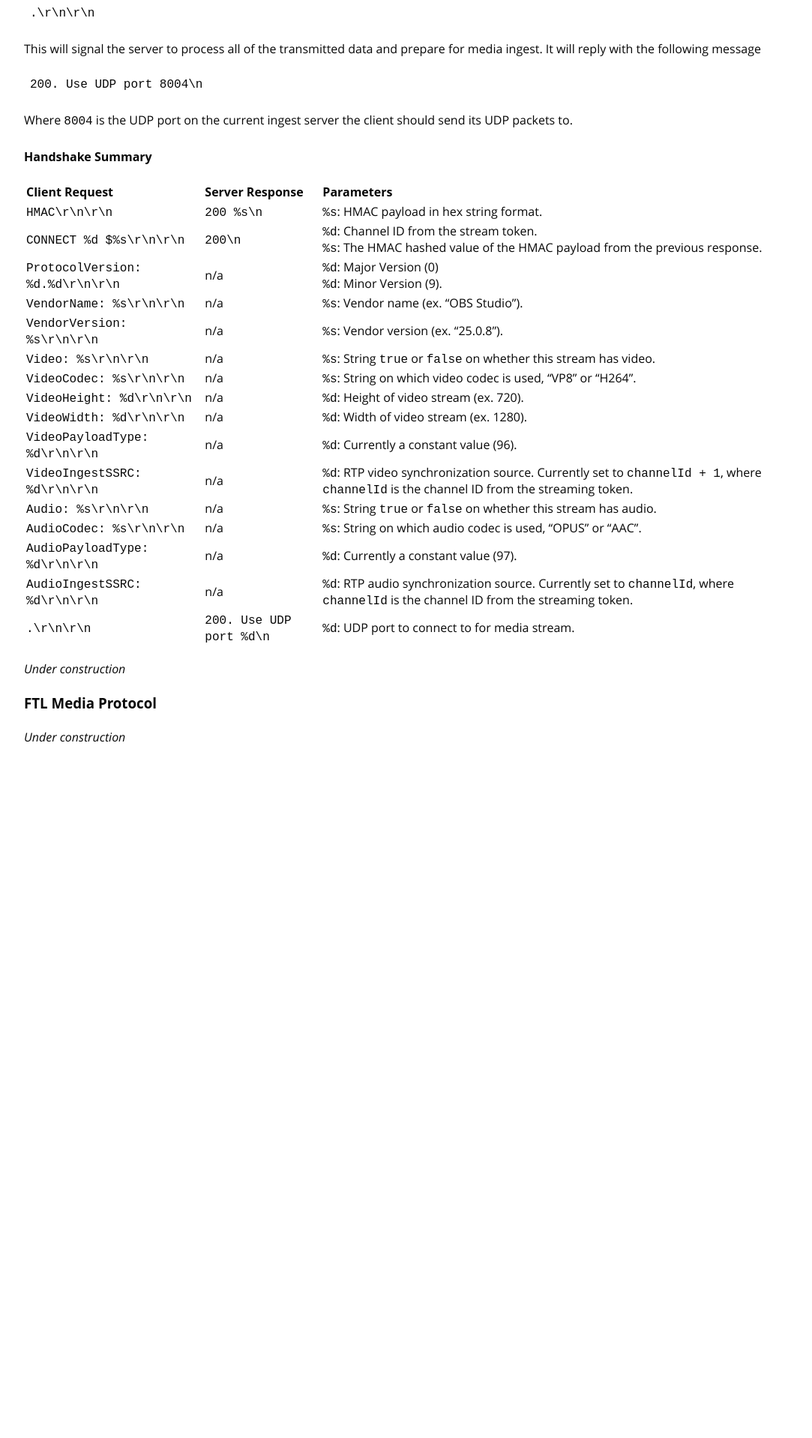
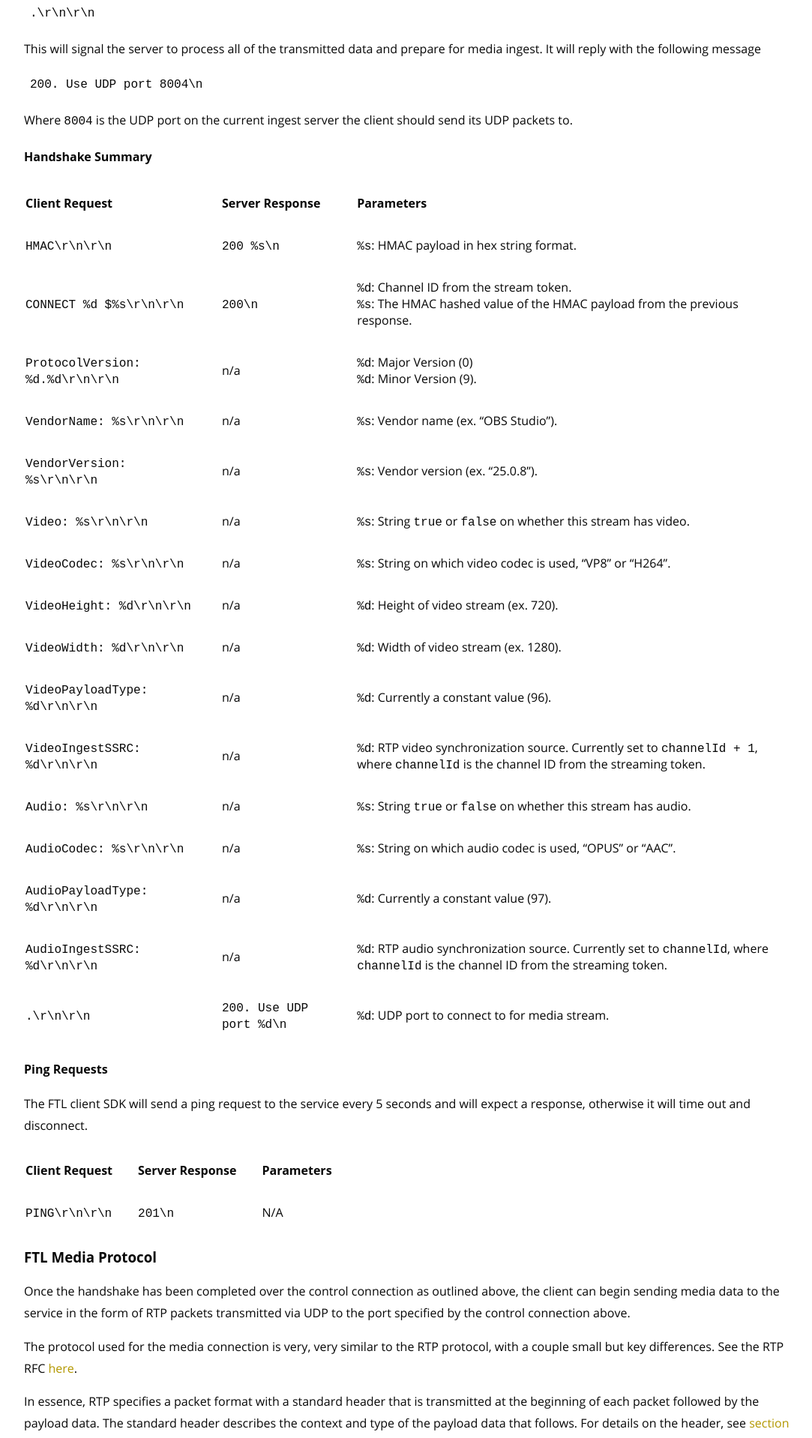
Before and after one commit to haydenmc/haydenmc.github.io, a Jekyll site: the page built from _posts/2020-08-03-Faster-Than-Light-protocol-engineering-notes.md, in a window 1280 px wide. Shown: the part 3262-5180 px from the top of the page at 75% size, without its empty margins (96-1179 px from the left). Built offline with Jekyll 4.4.1, drawn with Linux system fonts in a browser that asks for light colours; some web fonts are replaced; before the commit the page ends 4276 px from its top, so only the background shows below that; some of the changed text lies outside the part shown.

Commit message:
More FTL stuff, padding on tables.

```diff
--- a/_posts/2020-08-03-Faster-Than-Light-protocol-engineering-notes.md
+++ b/_posts/2020-08-03-Faster-Than-Light-protocol-engineering-notes.md
@@ -208,9 +208,30 @@ Where `8004` is the UDP port on the current ingest server the client should send
 | `AudioIngestSSRC: %d\r\n\r\n` | n/a | `%d`: RTP audio synchronization source. Currently set to `channelId`, where `channelId` is the channel ID from the streaming token. |
 | `.\r\n\r\n` | `200. Use UDP port %d\n` | `%d`: UDP port to connect to for media stream. |
 
+#### Ping Requests
+
+The FTL client SDK will send a ping request to the service every 5 seconds and will expect a response, otherwise it will time out and disconnect.
+
+| Client Request | Server Response | Parameters |
+| :--------------| :-------------- | :--------- |
+| `PING\r\n\r\n` | `201\n` | N/A |
+
+### FTL Media Protocol
+
+Once the handshake has been completed over the control connection as outlined above, the client can begin sending media data to the service in the form of RTP packets transmitted via UDP to the port specified by the control connection above.
+
+The protocol used for the media connection is very, very similar to the RTP protocol, with a couple small but key differences. See the RTP RFC [here](https://tools.ietf.org/html/rfc3550#section-3).
+
+In essence, RTP specifies a packet format with a standard header that is transmitted at the beginning of each packet followed by the payload data. The standard header describes the context and type of the payload data that follows. For details on the header, see [section 5.1 in the RTP RFC](https://tools.ietf.org/html/rfc3550#section-5.1).
+
+Of the parameters defined in the RTP header, there is a `payload type` field meant to indicate the type of payload that follows the RTP header data. The RTP spec [forbids](https://tools.ietf.org/html/rfc3550#section-5.2) multiplexing media of different types in the same stream, recommending a unique port for each stream. FTL ignores this requirement, and sends both audio and video on the same port, distinguishing them by the `payload type` header field (`96` for video, `97` for audio).
+
+FTL supports video in VP8 and H264 formats (as negotiated in the control handshake), and audio in Opus format.
+
+#### RTCP Packets
 
 _Under construction_
 
-### FTL Media Protocol
+#### Security Considerations
 
-_Under construction_
+_TODO: Talk about how to avoid attacks on the media connection..._
--- a/_sass/main.scss
+++ b/_sass/main.scss
@@ -19,6 +19,7 @@
     --foreground-color: rgba(255, 255, 255, 1);
     --accent-hue: 200;
     --accent-color: hsl(var(--accent-hue), 100%, 60%);
+    --table-padding: 16px;
 }
 
 // LIGHT THEME
@@ -206,3 +207,19 @@ body {
         }
     }
 }
+
+table {
+    & > thead > tr, & > tbody > tr {
+        th:first-child, td:first-child {
+            padding: var(--table-padding) var(--table-padding) var(--table-padding) 0;
+        }
+
+        th:last-child, td:last-child {
+            padding: var(--table-padding) 0 var(--table-padding) var(--table-padding);
+        }
+
+        th:not(:first-child):not(:last-child), td:not(:first-child):not(:last-child) {
+            padding: var(--table-padding);
+        }
+    }
+}
```
